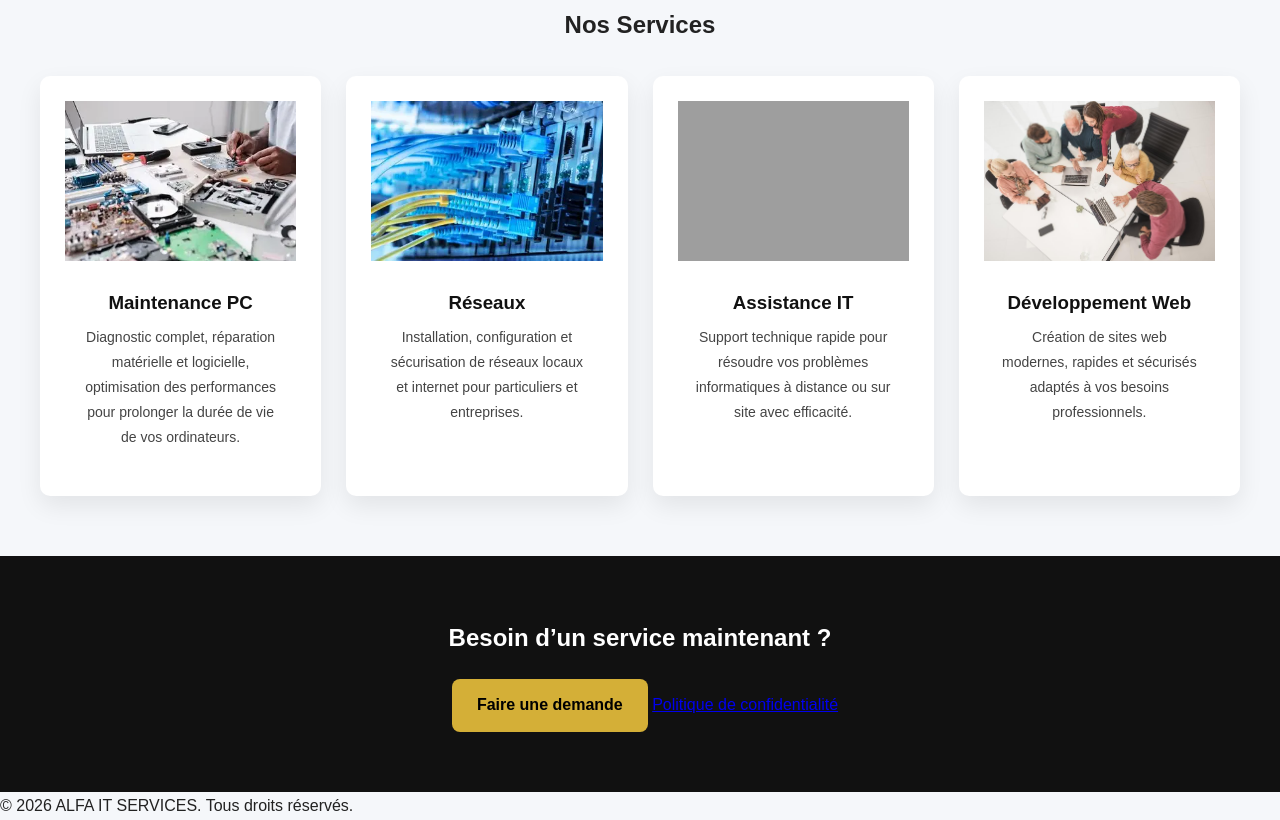
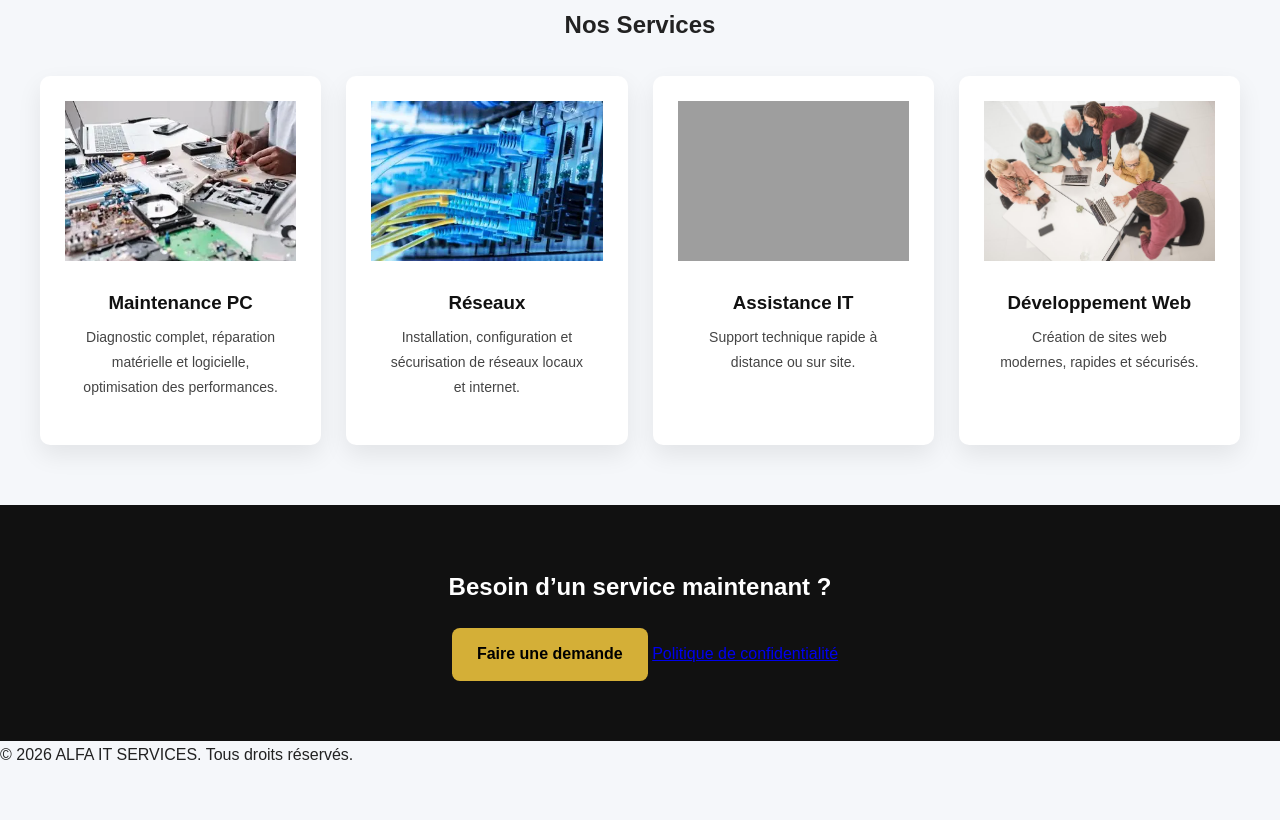
Before and after one commit to alfatahoufic034-cmyk/Site, a plain HTML site: page index.html in a window 1280 px wide. Shown: the part 851-1671 px from the top of the page. After the commit the page ends 1621 px from the top, so only its background shows below. Drawn offline with Linux system fonts and the light colour scheme; grey boxes are pictures that could not be loaded.

Commit message:
update code

```diff
--- a/index.html
+++ b/index.html
@@ -10,8 +10,10 @@
   <!-- ICONS (Footer réseaux sociaux) -->
   <link rel="stylesheet" href="https://cdnjs.cloudflare.com/ajax/libs/font-awesome/6.5.0/css/all.min.css">
 
+  <!-- JS (UNE SEULE FOIS) -->
   <script defer src="assets/js/main.js"></script>
 </head>
+
 <body>
 
  <!-- ===== NAVBAR ===== -->
@@ -71,45 +73,28 @@
 
   <div class="service-grid">
 
-      <!-- SERVICE 1 -->
     <div class="card reveal">
       <img src="assets/images/maintenance.jpg" alt="Maintenance PC">
       <h3>Maintenance PC</h3>
-        <p>
-          Diagnostic complet, réparation matérielle et logicielle,
-          optimisation des performances pour prolonger la durée de vie
-          de vos ordinateurs.
-        </p>
+      <p>Diagnostic complet, réparation matérielle et logicielle, optimisation des performances.</p>
     </div>
 
-      <!-- SERVICE 2 -->
     <div class="card reveal">
       <img src="assets/images/reseau.jpg" alt="Réseaux">
       <h3>Réseaux</h3>
-        <p>
-          Installation, configuration et sécurisation de réseaux locaux
-          et internet pour particuliers et entreprises.
-        </p>
+      <p>Installation, configuration et sécurisation de réseaux locaux et internet.</p>
     </div>
 
-      <!-- SERVICE 3 -->
     <div class="card reveal">
       <img src="assets/images/assistance.jpg" alt="Assistance IT">
       <h3>Assistance IT</h3>
-        <p>
-          Support technique rapide pour résoudre vos problèmes
-          informatiques à distance ou sur site avec efficacité.
-        </p>
+      <p>Support technique rapide à distance ou sur site.</p>
     </div>
 
-      <!-- SERVICE 4 -->
     <div class="card reveal">
       <img src="assets/images/dev.jpg" alt="Développement Web">
       <h3>Développement Web</h3>
-        <p>
-          Création de sites web modernes, rapides et sécurisés
-          adaptés à vos besoins professionnels.
-        </p>
+      <p>Création de sites web modernes, rapides et sécurisés.</p>
     </div>
 
   </div>
@@ -122,12 +107,10 @@
   <a href="privacy.html">Politique de confidentialité</a>
 </section>
 
+<!-- ===== FOOTER ===== -->
 <div class="footer-bottom">
   <p>&copy; 2026 ALFA IT SERVICES. Tous droits réservés.</p>
 </div>
-    <script src="assets/js/main.js"></script>
-</body>
-</html>
 
 </body>
 </html>
```
Lines whose indentation alone changed are shown as unchanged.
